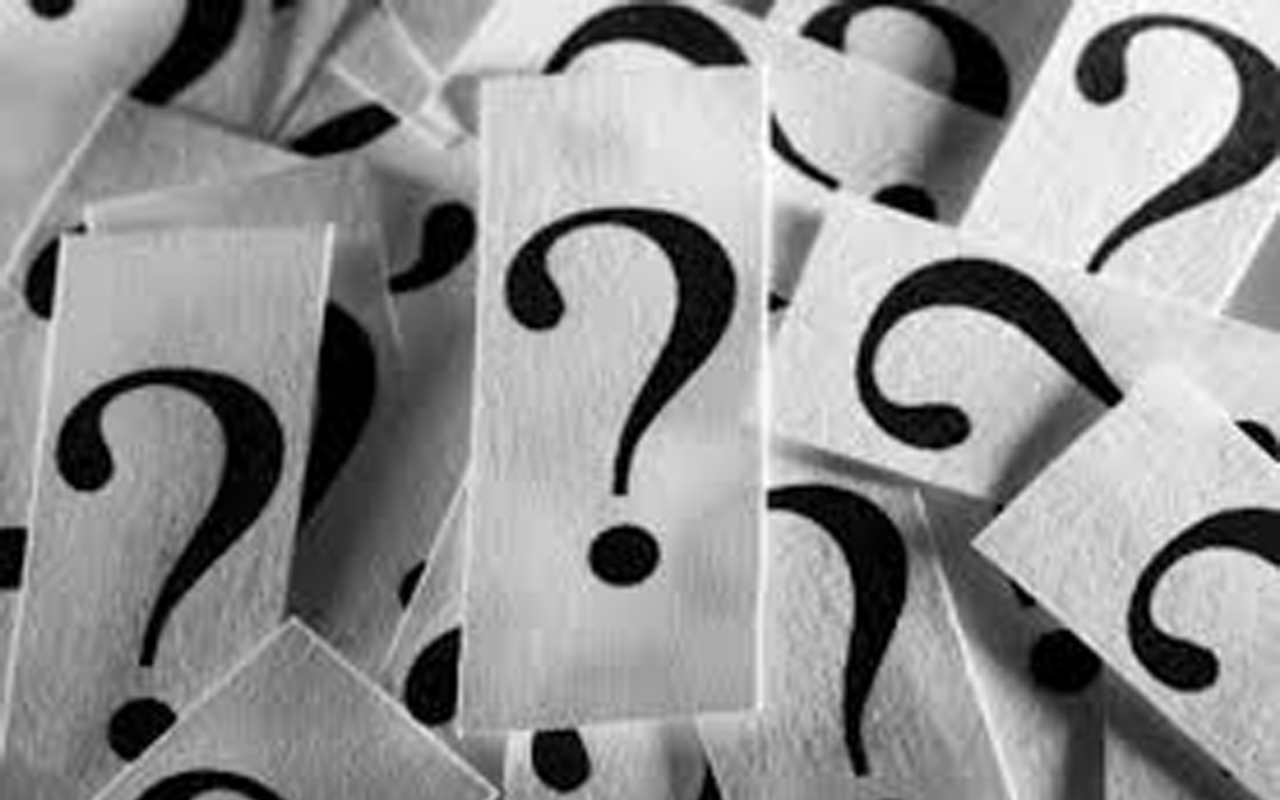
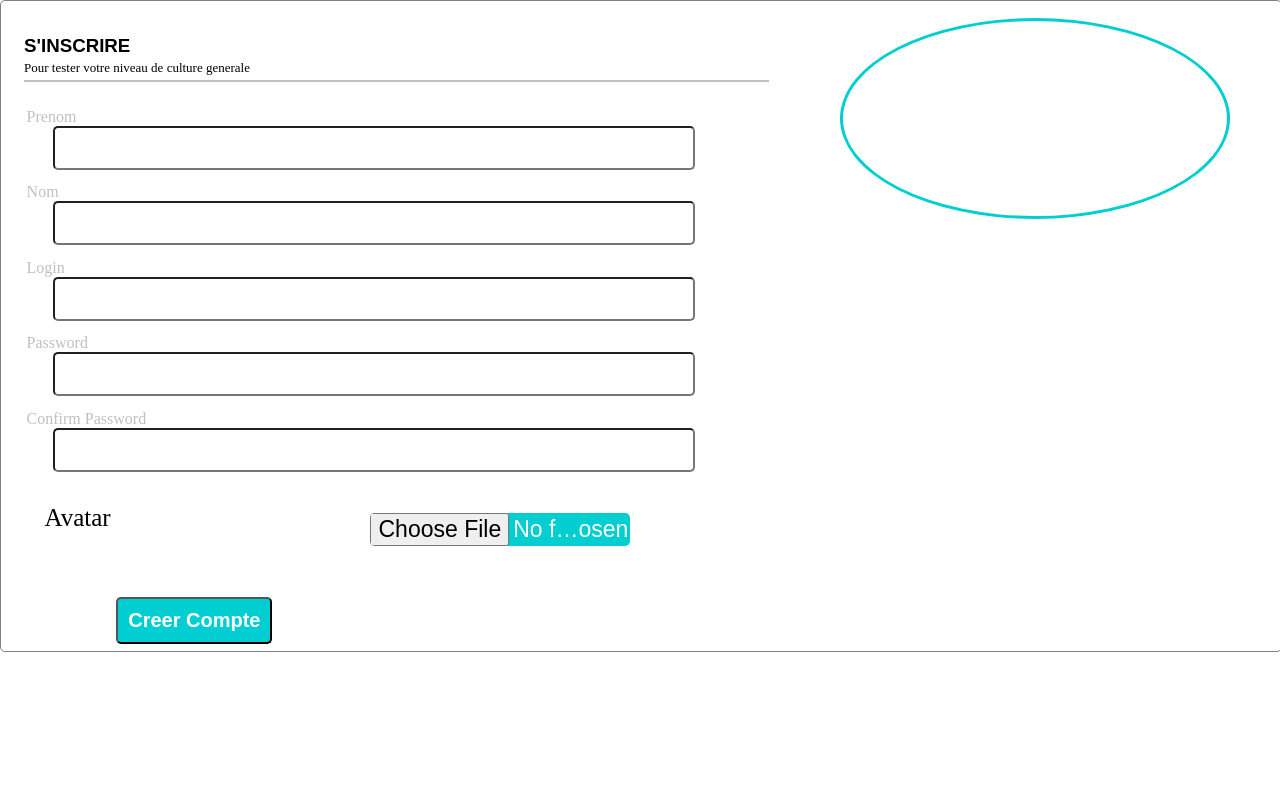
Before and after one commit to Moussa10Ba/Ba-Moussa, a PHP site: page /index.php?lien=inscription in a window 1280 px wide. Shown: the part 100-900 px from the top of the page. Run offline with PHP 8.4, Linux system fonts and the light colour scheme.

Commit message:
upload de l'avatar

```diff
--- a/asset/css/style.css
+++ b/asset/css/style.css
@@ -17,7 +17,7 @@ body{
 
 }
 .content{
-   background-image: url(../images/img-bg.jpg);
+ /*  background-image: url(../images/img-bg.jpg);*/
     background-size: cover;
     background-repeat: no-repeat;
     height: 800px;
@@ -53,6 +53,7 @@ font-weight: bold;
 .input-form{
     height: 60px;
     margin: 10px 35px;
+
 }
 .form-control{
     width: 100%;
@@ -105,9 +106,9 @@ font-weight: bold;
 }
 .erreur{
     color: red;
-    height: 50px;
+    height: 10px;
     width: 100%;
-    margin-top: 4%;
+    margin-top: 2%;
     font-size: 16px;
     font-weight: bold;
     text-align: center;
@@ -121,10 +122,11 @@ font-weight: bold;
 .container-users{
     border:1px gray solid;
     width: 100%;
-    height: 600px;
+    height: 650px;
     background-color: white;
     border-radius: 5px;
     margin-right: 2%;
+
 
 }
 .header-users{
@@ -186,7 +188,7 @@ font-weight: bold;
         height: 195px;
         border-radius: 50%;
         border: 3px darkturquoise solid;
-        margin-top: -8%;
+        margin-top: -5%;
 
 }
 
@@ -362,3 +364,9 @@ color: white;
     margin-right: 10%;
     font-family: josefin sans;
 }
+.error-users{
+    color: red;
+    width: 100%;
+    font-size: 10px;
+    font-weight: bold;
+}
--- a/index.php
+++ b/index.php
@@ -25,6 +25,10 @@
 
             if($_GET['lien']=="listeJoueurs"){
                 require_once("src/jeux.php");
+            }if($_GET['lien']=="inscription"){
+                require_once("src/inscription.php");
+            }if($_GET['lien']=="connexion"){
+                require_once("src/connexion.php");
             }
         }
         else{
--- a/src/acceuil.php
+++ b/src/acceuil.php
@@ -25,7 +25,11 @@ if (isset($_GET['lien']) && $_GET['lien']==="listeJoueurs") {
             <div class="headergauche">
                     <div class="info"> <?php echo $_SESSION['user']['nom'];?></div>
                     <div class="info"> <?php echo $_SESSION['user']['prenom'];?></div>
-                    <div class="photoUserconnecte"></div>
+                    <?php $tof= $_SESSION['user']['photo']?>
+                    <div class="photoUserconnecte">
+
+                    <img src="asset/images/profil/<?php echo $_SESSION['user']['photo'];?>" alt="">
+                    </div>
             </div>
         <div class="blocbody">
              <div class="menu">
--- a/src/function.php
+++ b/src/function.php
@@ -16,8 +16,22 @@
                     return "error";
                 }
             }
+    }
+
+    function is_login_in_json($login_from_inscription){
+            $users=getData();
+            if(!empty($users)){
+                foreach ($users as $key => $user) {
+                    if ($user["login"]===$login_from_inscription) {
+                            return true;
+                    }
+                }
+            }else {
+                return false;
+            }
 
     }
+
 
 
     function deconnexion(){
@@ -38,6 +52,12 @@ function getData($file="utilisateur"){
     return $data;
 }
 
+function putData($users){
+    $get= getData();
+    $get[]=$users;
+    $get=json_encode($get);
+    file_put_contents("asset/json/utilisateur.json",$get);
+}
 
 
 ?>
--- a/src/inscription.php
+++ b/src/inscription.php
@@ -1,34 +1,72 @@
-<script>
+<?php
+if (isset($_POST['creer']) && isset($_FILES['avatar']) && !empty($_FILES['avatar']['name'])) {
+    $get=getData();
+    $users=array();
+    $users['nom']=$_POST['nom'];
+    $users['login']=$_POST['login'];
+    $rename= $users['login'];
+    $users['password']=$_POST['password'];
+    $password2=$_POST['password2'];
+        if (is_login_in_json($users['login'])) {
+            $erreur="Login Indisponible";
+        }elseif($password2!= $users['password']){
+            echo "Les 2 mots de passes ne correspondent pas";
+        }else{
+        $users['prenom']=$_POST['prenom'];
+        $users['login']=$_POST['login'];
+        if($_GET['lien']==="inscription"){
+            $users['profil']="joueur";
+        }else{
+            $users['profil']="admin";
+        }
+        $tailleMax=2097152;
+        $extensionValides=array('jpg','jpeg');
+        if ($_FILES['avatar']['size'] <= $tailleMax) {
+            $extensionUpload = strtolower(substr(strrchr($_FILES['avatar']['name'],'.'),1));
+            if(in_array($extensionUpload,$extensionValides)){
+                    $chemin = "asset/images/profil/".$users['login'].'.'.$extensionUpload;
+                    $resultat = move_uploaded_file($_FILES['avatar']['tmp_name'],$chemin);
+                    if ($resultat) {
+                        $users['photo']=$rename.'.'.$extensionUpload;
 
-            function previewImage(){
-               var file = document.getElementById('file').files;
-               if (file.length > 0) {
-                   var fileReader = new FileReader();
+                        putData($users);
+                        if($_GET['lien']==="inscription"){
+                            require_once("index.php?lien=connexion");
+                        }
+                    }else {
+                        $erreur = "Erreur Durant importation de votre photo";
+                    }
+            }else{
+                $erreur="Format Valide : JPg ou JPEG";
+            }
+        }else{
+            $erreur="Fichier Trop Gros";
+        }
 
-                   fileReader.onload = function (event){
-                       document.getElementById("preview").setAttribute("src", event.target.result);
-                   };
-                    fileReader.readAsDataURL(file[0]);
         }
    }
 
-</script>
-
+?>
 
 
 <div class="container-users">
-    <form action="" method="POST"  id="form-users">
 <div class="header-users">
           <h3>S'INSCRIRE</h3>
           <div class="phrase">Pour tester votre niveau de culture generale</div>
       </div>
+      <div class="blocavatar">
       <div class="imgavatar">
            <img id="preview">
       </div>
+      </div>
+
+    <form action="" method="POST"  id="form-inscription" enctype="multipart/form-data">
+
+
 
             <div class="input-usersform">
                 <div class="label-users">Prenom</div>
-                <input type="text" class="input-users" name="prenom" id="prenom" error="error-users-1">
+                <input type="text" class="input-users" name="prenom" id="" error="error-users-1">
                 <div class="error-users" id="error-users-1"></div>
             </div>
 
@@ -36,39 +74,42 @@
 
         <div class="input-usersform">
             <div class="label-users">Nom</div>
-            <input type="text" class="input-users" name="nom" id="nom" error="error-users-2">
+            <input type="text" class="input-users" name="nom" id="" error="error-users-2">
             <div class="error-users" id="error-users-2"></div>
         </div>
 
         <div class="input-usersform">
             <div class="label-users">Login</div>
-            <input type="text" class="input-users" name="login" id="login" error="error-users-3">
+            <input type="text" class="input-users" name="login" id="" error="error-users-3">
             <div class="error-users" id="error-users-3"></div>
         </div>
 
         <div class="input-usersform">
             <div class="label-users">Password</div>
-            <input type="password" class="input-users" name="password1" id="password1" error="error-users-4">
+            <input type="password" class="input-users" name="password" id="" error="error-users-4">
             <div class="error-users" id="error-users-4"></div>
         </div>
 
         <div class="input-usersform">
             <div class="label-users">Confirm Password</div>
-            <input type="password" class="input-users" name="password2" id="password2" error="error-users-5">
+            <input type="password" class="input-users" name="password2" id="" error="error-users-5">
             <div class="error-users" id="error-users-5"></div>
         </div>
 
         <div class="input-usersform">
             <div class="label-avatar">Avatar</div>
-            <input type="file" class="input-avatar" name="file" id="file" error="error-users-6" accept="image/*" onchange="previewImage();">
-            <div class="error-users" id="error-users-5"></div>
+            <input type="file" class="input-avatar" name="avatar" id="avatar" required accept="png, jpg" onchange="previewImage();">
+
+        </div>
+
+        <div class="erreur">
+            <?php if (isset($erreurLogin)) {
+                echo $erreurLogin;
+            }?>
         </div>
 
         <div class="input-usersform">
-
-                     <button type="submit" class="btn-form" name="btn_submit" id="">Creer Compte</button>
-
-
+            <button type="submit" class="btn-form" name="creer" >Creer Compte</button>
             </div>
 
       </div>
@@ -80,3 +121,57 @@
 
 
 </div>
+<script>
+
+function previewImage(){
+               var file = document.getElementById('avatar').files;
+               if (file.length > 0) {
+                   var fileReader = new FileReader();
+
+                   fileReader.onload = function (event){
+                       document.getElementById("preview").setAttribute("src", event.target.result);
+                   };
+                    fileReader.readAsDataURL(file[0]);
+               }else{
+                   alert("Trop Grand");
+               }
+            }
+/*
+
+const inputs= document.getElementsByTagName("input");
+for(input of inputs){
+    input.addEventListener("keyup",function(e){
+        if(e.target.hasAttribute("error")){
+            var idDivError=e.target.getAttribute("error");
+            document.getElementById(idDivError).innerText=""
+
+       }
+    })
+}
+
+
+document.getElementById("form-inscription").addEventListener("submit",function(e){
+const inputs= document.getElementsByTagName("input");
+    var error=false;
+   for(input of inputs){
+        if(input.hasAttribute("error")){
+           var idDivError=input.getAttribute("error")
+        if(!input.value){
+
+                document.getElementById(idDivError).innerText="Ce champs est obligatoire"
+            }
+            error=true;
+        }
+    }
+
+    if(error){
+        e.preventDefault();
+         return false;
+
+    }
+
+})
+
+*/
+
+</script>
```
Also changed, not shown: asset/json/utilisateur.json (+1 -60 lines), src/connexion.php (+3 -4 lines), asset/images/admin.jpg (deleted), asset/images/profil/Aicha.jpg (renamed from asset/images/img5.jpg). Lines whose indentation alone changed are shown as unchanged.
